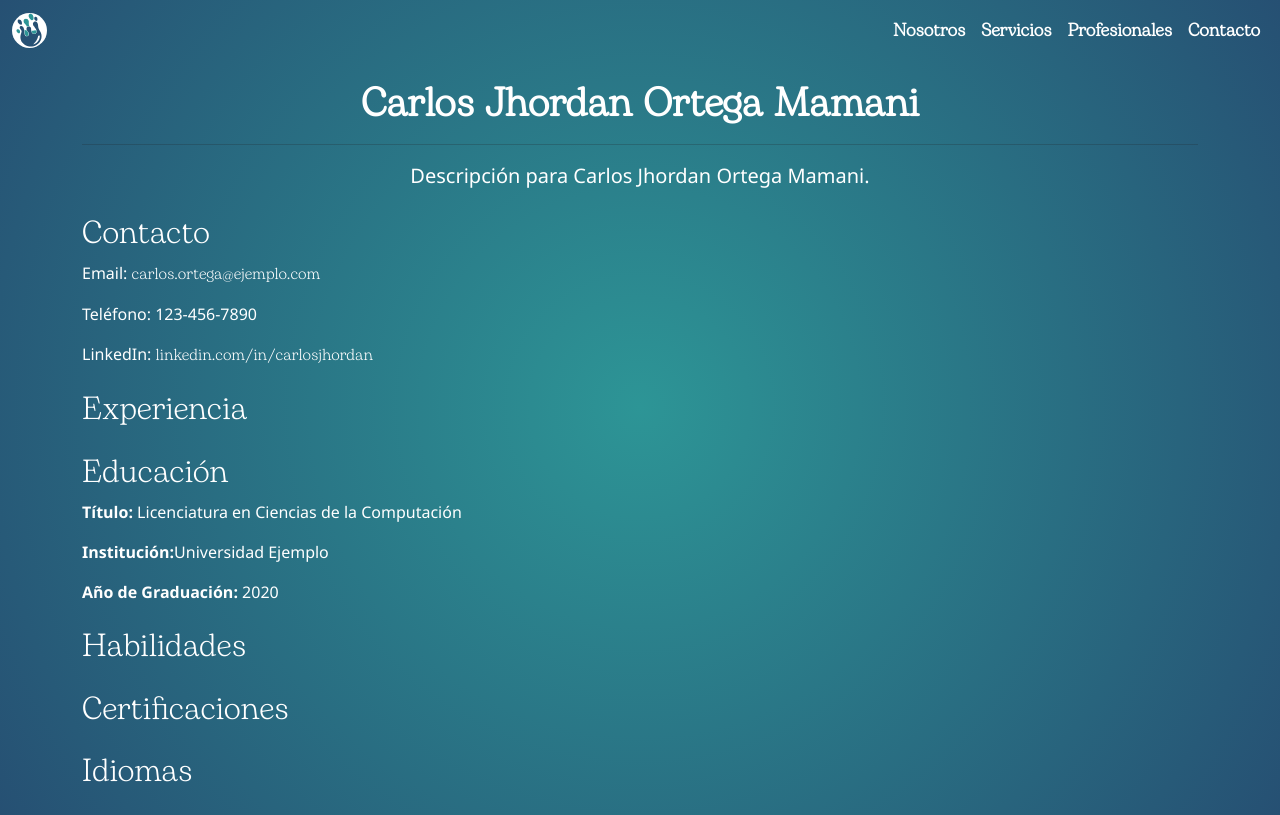
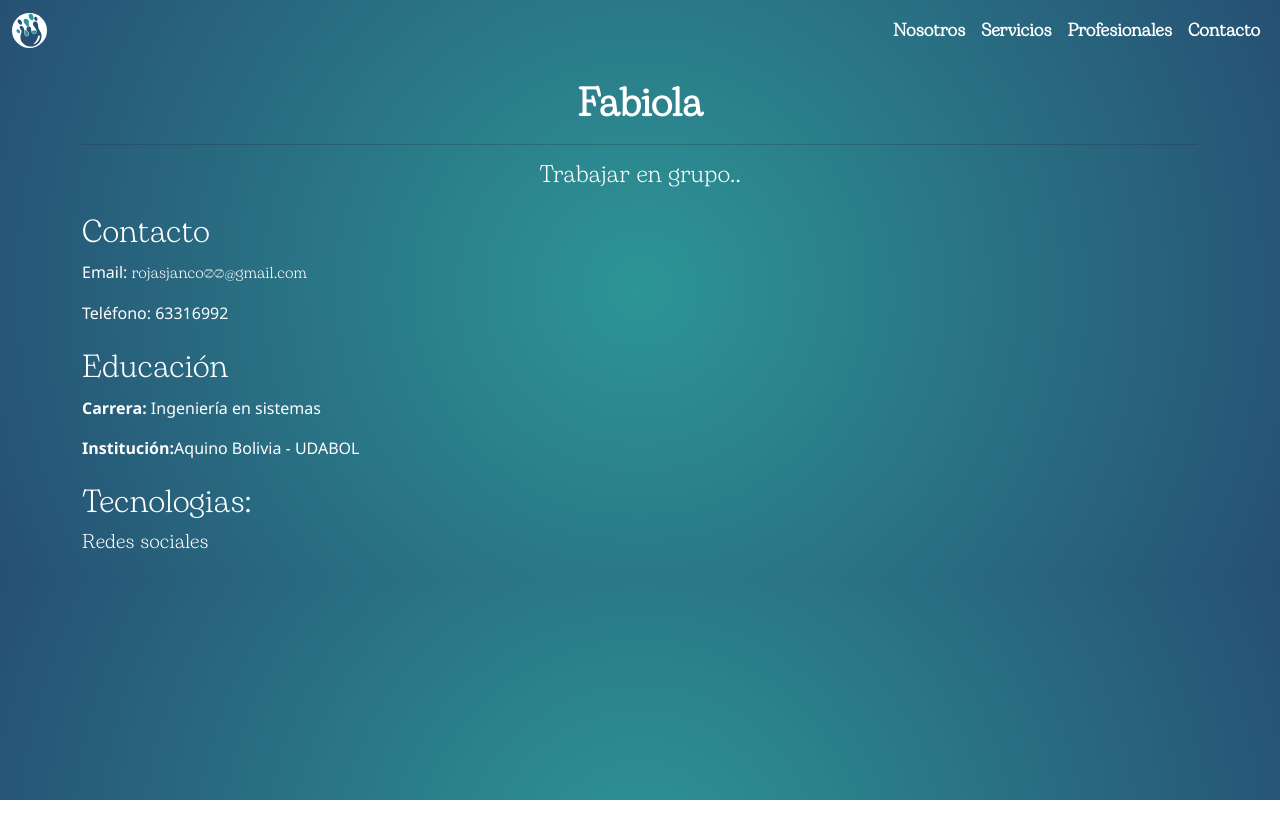
Before and after one commit to CarlosApala/sc_ia, an Angular app: page /detail/1 in a window 1280 px wide. Built offline with nearby package versions, Linux system fonts and the light colour scheme.

Commit message:
se modifico el perfil de cada usuario

```diff
--- a/src/app/page/profesionales/personal/personal.component.html
+++ b/src/app/page/profesionales/personal/personal.component.html
@@ -1,12 +1,15 @@
 <div class="container" style="padding-top: 10vh">
   <header class="text-center mb-4">
     <h1 style="color: white; font-weight: bold">
-      {{ selectedCv?.name }}
+      {{ selectedCv?.nombre }}
     </h1>
     <hr />
-    <p class="lead">
+    <!-- <p class="lead">
       {{ selectedCv?.profile }}
-    </p>
+    </p> -->
+    <h4>
+      {{ selectedCv?.descripcion }}
+    </h4>
   </header>
 
   <section class="contact-info mb-4">
@@ -14,13 +17,13 @@
     <p style="color: white">
       Email:
       <a href="mailto:correo@ejemplo.com" style="color: white">
-        {{ selectedCv?.contact?.email }}</a
+        {{ selectedCv?.email }}</a
       >
     </p>
     <p style="color: white" style="color: white">
-      Teléfono: {{ selectedCv?.contact?.phone }}
+      Teléfono: {{ selectedCv?.telefono }}
     </p>
-    <p style="color: white">
+    <!-- <p style="color: white">
       LinkedIn:
       <a
         href="https://linkedin.com/in/juanperez"
@@ -28,10 +31,10 @@
         style="color: white"
         >{{ selectedCv?.contact?.linkedin }}</a
       >
-    </p>
+    </p> -->
   </section>
 
-  <section class="experience mb-4">
+  <!-- <section class="experience mb-4">
     <h2>Experiencia</h2>
     @for (item of selectedCv?.experience; track $index) {
     <div class="experience-item mb-3">
@@ -47,28 +50,28 @@
       </ul>
     </div>
     }
-  </section>
+  </section> -->
 
   <section class="education mb-4">
     <h2>Educación</h2>
-    <p><strong>Título:</strong> {{ selectedCv?.education?.degree }}</p>
-    <p><strong>Institución:</strong>{{ selectedCv?.education?.institution }}</p>
-    <p>
+    <p><strong>Carrera:</strong> {{ selectedCv?.carrera }}</p>
+    <p><strong>Institución:</strong>{{ selectedCv?.universidad }}</p>
+    <!-- <p>
       <strong>Año de Graduación:</strong>
       {{ selectedCv?.education?.graduationYear }}
-    </p>
+    </p> -->
   </section>
 
-  <section class="skills mb-4">
+  <!-- <section class="skills mb-4">
     <h2>Habilidades</h2>
     <ul class="list-inline">
       @for (item of selectedCv?.skills; track $index) {
       <li class="list-inline-item" style="color: white">{{ item }}</li>
       }
     </ul>
-  </section>
+  </section> -->
 
-  <section class="certifications mb-4">
+  <!-- <section class="certifications mb-4">
     <h2>Certificaciones</h2>
     @for (item of selectedCv?.certifications; track $index) {
     <div class="certification-item mb-3">
@@ -77,15 +80,13 @@
       <p><strong>Año:</strong> {{ item.year }}</p>
     </div>
     }
-  </section>
+  </section> -->
 
   <section class="languages mb-4">
-    <h2>Idiomas</h2>
-    @for (item of selectedCv?.languages; track $index) {
-    <div class="language-item mb-3">
-      <p><strong>Idioma:</strong> {{ item.language }}</p>
-      <p><strong>Nivel:</strong>{{ item.level }}</p>
-    </div>
-    }
+    <h2>Tecnologias:</h2>
+
+    <h5>
+      {{ selectedCv?.tecnologias }}
+    </h5>
   </section>
 </div>
--- a/src/app/page/profesionales/personal/personal.component.ts
+++ b/src/app/page/profesionales/personal/personal.component.ts
@@ -1,7 +1,7 @@
 import { Component, OnInit } from '@angular/core';
 import { ActivatedRoute } from '@angular/router';
 import { CvsService } from '../cvs.service';
-import { CV } from './personal.interface';
+import { Person } from './personal.interface';
 @Component({
   selector: 'app-personal',
   templateUrl: './personal.component.html',
@@ -10,197 +10,122 @@ import { CV } from './personal.interface';
 })
 export class PersonalComponent implements OnInit {
   id: string | null = null;
-  selectedCv: CV | null = null;
-  cvData: CV[] = [
+  selectedCv: Person | null = null;
+  cvData: Person[] = [
     {
       id: 1,
-      name: 'Carlos Jhordan Ortega Mamani',
-      contact: {
-        email: 'carlos.ortega@ejemplo.com',
-        phone: '123-456-7890',
-        linkedin: 'linkedin.com/in/carlosjhordan',
-      },
-      profile: 'Descripción para Carlos Jhordan Ortega Mamani.',
-      experience: [],
-      education: {
-        degree: 'Licenciatura en Ciencias de la Computación',
-        institution: 'Universidad Ejemplo',
-        graduationYear: '2020',
-      },
-      skills: [],
-      certifications: [],
-      languages: [],
+      nombre: 'Fabiola',
+      apellidos: 'Rojas Janco',
+      email: 'rojasjanco85@gmail.com',
+      telefono: '63316992',
+      universidad: 'Aquino Bolivia - UDABOL',
+      carrera: 'Ingeniería en sistemas',
+      tecnologias: 'Redes sociales',
+      descripcion: 'Trabajar en grupo..',
     },
     {
       id: 2,
-      name: 'Fabiola Rojas Janco',
-      contact: {
-        email: 'fabiola.rojas@ejemplo.com',
-        phone: '234-567-8901',
-        linkedin: 'linkedin.com/in/fabiolarojas',
-      },
-      profile: 'Descripción para Fabiola Rojas Janco.',
-      experience: [],
-      education: {
-        degree: 'Licenciatura en Ciencias de la Computación',
-        institution: 'Universidad Ejemplo',
-        graduationYear: '2020',
-      },
-      skills: [],
-      certifications: [],
-      languages: [],
+      nombre: 'Jaime',
+      apellidos: 'Quispe Jimenez',
+      email: 'jaime.sistemas@gmail.com',
+      telefono: '69283202',
+      universidad: 'UDABOL',
+      carrera: 'Ingeniería de sistemas',
+      tecnologias: 'Desarrollador Web',
+      descripcion: 'Programar y Jugar Video Juegos',
     },
     {
       id: 3,
-      name: 'José Carlos Apala Mamani',
-      contact: {
-        email: 'jose.apala@ejemplo.com',
-        phone: '345-678-9012',
-        linkedin: 'linkedin.com/in/josecarlosapala',
-      },
-      profile: 'Descripción para José Carlos Apala Mamani.',
-      experience: [],
-      education: {
-        degree: 'Licenciatura en Ciencias de la Computación',
-        institution: 'Universidad Ejemplo',
-        graduationYear: '2020',
-      },
-      skills: [],
-      certifications: [],
-      languages: [],
+      nombre: 'Alexander',
+      apellidos: 'Justiniano Aranibar',
+      email: 'yalex4006@gmail.com',
+      telefono: '76371288',
+      universidad: 'Udabol',
+      carrera: 'Ing. De sistemas',
+      tecnologias: 'C#, python, MySQL, SQL SERVER, html, css',
+      descripcion:
+        'Soy un joven dedicado a mi trabajo, a crear profesionalmente, me gusta leer, repasar lo aprendido',
     },
     {
       id: 4,
-      name: 'Jose Julian Sarabia Roque',
-      contact: {
-        email: 'jose.sarabia@ejemplo.com',
-        phone: '456-789-0123',
-        linkedin: 'linkedin.com/in/josejuliansarabia',
-      },
-      profile: 'Descripción para Jose Julian Sarabia Roque.',
-      experience: [],
-      education: {
-        degree: 'Licenciatura en Ciencias de la Computación',
-        institution: 'Universidad Ejemplo',
-        graduationYear: '2020',
-      },
-      skills: [],
-      certifications: [],
-      languages: [],
+      nombre: 'Jose Julian',
+      apellidos: 'Sarabia Roque',
+      email: 'josejuliansarabiaroque1@gmail.com',
+      telefono: '63551198',
+      universidad: 'udabol',
+      carrera: 'ING SISTEMA',
+      tecnologias: '',
+      descripcion: '',
     },
     {
       id: 5,
-      name: 'Alexander Justiniano Aranibar',
-      contact: {
-        email: 'alexander.aranibar@ejemplo.com',
-        phone: '567-890-1234',
-        linkedin: 'linkedin.com/in/alexanderjustiniano',
-      },
-      profile: 'Descripción para Alexander Justiniano Aranibar.',
-      experience: [],
-      education: {
-        degree: 'Licenciatura en Ciencias de la Computación',
-        institution: 'Universidad Ejemplo',
-        graduationYear: '2020',
-      },
-      skills: [],
-      certifications: [],
-      languages: [],
+      nombre: 'Bertho',
+      apellidos: 'Barrios Velarde',
+      email: 'bbvelarde1991@Gmail.com',
+      telefono: '72784839',
+      universidad: 'Universidad Aquino',
+      carrera: 'Ing. Sistemas',
+      tecnologias: 'Desarrollo Software, página web',
+      descripcion: 'Redes en proyectos FTTH y FTTR',
     },
     {
       id: 6,
-      name: 'Jean Pierre Guzmán Terrazas',
-      contact: {
-        email: 'jean.guzman@ejemplo.com',
-        phone: '678-901-2345',
-        linkedin: 'linkedin.com/in/jeanpierre',
-      },
-      profile: 'Descripción para Jean Pierre Guzmán Terrazas.',
-      experience: [],
-      education: {
-        degree: 'Licenciatura en Ciencias de la Computación',
-        institution: 'Universidad Ejemplo',
-        graduationYear: '2020',
-      },
-      skills: [],
-      certifications: [],
-      languages: [],
+      nombre: 'Jean Pierre',
+      apellidos: 'Guzmán Terrazas',
+      email: 'jpgt755@gmail.com',
+      telefono: '62102525',
+      universidad: 'Udabol',
+      carrera: 'Ingeniería en Sistemas',
+      tecnologias:
+        'Programación (c#, sql) Programación web(html, css, php, js, bootstrap, Laravel, laragon, xampp)',
+      descripcion:
+        'Soy una persona analítica y orientada a resultados, con una fuerte capacidad para resolver problemas y optimizar procesos. Me motiva el desafío de encontrar soluciones eficientes y efectivas. Disfruto trabajando en equipo y compartiendo conocimientos para alcanzar objetivos. En mis tiempos libres me gusta explorar nuevas tecnologías y programar proyectos personales como software o sitios web. También soy aficionado al fútbol y calistenia para mantenerme bien físicamente y con buena salud. En cuanto a pasatiempos, disfruto viajar al campo y conocer nuevos lugares y ciudades.',
     },
     {
       id: 7,
-      name: 'Omar Acero Huanca',
-      contact: {
-        email: 'omar.acero@ejemplo.com',
-        phone: '789-012-3456',
-        linkedin: 'linkedin.com/in/omaracero',
-      },
-      profile: 'Descripción para Omar Acero Huanca.',
-      experience: [],
-      education: {
-        degree: 'Licenciatura en Ciencias de la Computación',
-        institution: 'Universidad Ejemplo',
-        graduationYear: '2020',
-      },
-      skills: [],
-      certifications: [],
-      languages: [],
+      nombre: 'Najai',
+      apellidos: 'Sossa Bernal',
+      email: 'najaisosa123@gmail.com',
+      telefono: '63577413',
+      universidad: 'Universidad de Aquino Bolivia',
+      carrera: 'Ingeniería de Sistemas',
+      tecnologias: '',
+      descripcion:
+        'Soy una ingeniera de sistemas con una pasión por la tecnología y el arte. Disfruto dibujar y leer novelas, fanfics, anime y manga. Amo la música variada, especialmente Shakira, Morat e Imagine Dragons, y tengo un interés especial en la música clásica, tanto extranjera como latina. Soy la menor de mis hermanos, y aunque soy reservada y no muy sociable, valoro la honestidad y la integridad. Los perros son mis compañeros favoritos, y disfruto de la compañía de los gatos. Busco siempre mejorar mis habilidades y enfrentar nuevos desafíos.',
     },
     {
       id: 8,
-      name: 'Najai Sossa Bernal',
-      contact: {
-        email: 'najai.sossa@ejemplo.com',
-        phone: '890-123-4567',
-        linkedin: 'linkedin.com/in/najaisossa',
-      },
-      profile: 'Descripción para Najai Sossa Bernal.',
-      experience: [],
-      education: {
-        degree: 'Licenciatura en Ciencias de la Computación',
-        institution: 'Universidad Ejemplo',
-        graduationYear: '2020',
-      },
-      skills: [],
-      certifications: [],
-      languages: [],
+      nombre: 'Carlos Jhordan',
+      apellidos: 'Ortega Mamani',
+      email: 'ortegajhordan51@gmail.com',
+      telefono: '77061485',
+      universidad: 'UDABOL',
+      carrera: 'ING. Sistemas',
+      tecnologias:
+        'Desarrollo web en el entorno de visual studio y visual studio code, IA convulsionales.',
+      descripcion: 'Soy hiperactivo y pasatiempo es el volleyball',
     },
     {
       id: 9,
-      name: 'Keneth Sebastian Ayo Alarcon',
-      contact: {
-        email: 'keneth.ayo@ejemplo.com',
-        phone: '901-234-5678',
-        linkedin: 'linkedin.com/in/kenethayo',
-      },
-      profile: 'Descripción para Keneth Sebastian Ayo Alarcon.',
-      experience: [],
-      education: {
-        degree: 'Licenciatura en Ciencias de la Computación',
-        institution: 'Universidad Ejemplo',
-        graduationYear: '2020',
-      },
-      skills: [],
-      certifications: [],
-      languages: [],
+      nombre: 'Keneth Sebastian',
+      apellidos: 'Ayo Alarcon',
+      email: 'kenethayo@gmail.com',
+      telefono: '61512831',
+      universidad: 'Udabol',
+      carrera: 'Ingeniería de Sistemas',
+      tecnologias: 'GitHub',
+      descripcion: 'Jugar videojuegos, frontón, gym',
     },
     {
       id: 10,
-      name: 'Andru Fernando Rospilloso',
-      contact: {
-        email: 'andru.rospilloso@ejemplo.com',
-        phone: '012-345-6789',
-        linkedin: 'linkedin.com/in/andrurospilloso',
-      },
-      profile: 'Descripción para Andru Fernando Rospilloso.',
-      experience: [],
-      education: {
-        degree: 'Licenciatura en Ciencias de la Computación',
-        institution: 'Universidad Ejemplo',
-        graduationYear: '2020',
-      },
-      skills: [],
-      certifications: [],
-      languages: [],
+      nombre: 'Jose Carlos',
+      apellidos: 'Apala Mamani',
+      email: 'josecarlosapalamamani@gmail.com',
+      carrera: 'Ingeniera de Sistemas',
+      descripcion: 'Me gustar jugar futbol, e ir a pescar toda la noche',
+      tecnologias: 'C#, Angular, Flutter, Nestjs, Nodejs, Mysql',
+      telefono: '72909736',
+      universidad: 'udabol',
     },
   ];
 
--- a/src/app/page/profesionales/profesionales.component.ts
+++ b/src/app/page/profesionales/profesionales.component.ts
@@ -11,82 +11,85 @@ export class ProfesionalesComponent implements OnInit {
   professionals = [
     {
       id: 1,
-      name: 'Carlos Jhordan Ortega Mamani',
-      degree: 'Licenciatura en Ciencias de la Computación', // Ajusta según el título real
-      description: 'Descripción para Carlos Jhordan Ortega Mamani.',
-      imageUrl: './assets/img/R.jpg',
+      name: 'Fabiola Rojas Janco',
+      degree: 'Ingeniería en Sistemas',
+      description: 'Trabajar en grupo..',
+      imageUrl: './assets/img/fabiola.jpg',
       link: 'detail/1',
     },
     {
       id: 2,
-      name: 'Fabiola Rojas Janco',
-      degree: 'Licenciatura en Ciencias de la Computación', // Ajusta según el título real
-      description: 'Descripción para Fabiola Rojas Janco.',
-      imageUrl: './assets/img/R.jpg',
+      name: 'Jaime Quispe Jimenez',
+      degree: 'Ingeniería de Sistemas',
+      description: 'Programar y Jugar Video Juegos',
+      imageUrl: './assets/img/jaime.jpg',
       link: 'detail/2',
     },
     {
       id: 3,
-      name: 'José Carlos Apala Mamani',
-      degree: 'Licenciatura en Ciencias de la Computación', // Ajusta según el título real
-      description: 'Descripción para José Carlos Apala Mamani.',
-      imageUrl: './assets/img/R.jpg',
+      name: 'Alexander Justiniano Aranibar',
+      degree: 'Ing. De Sistemas',
+      description:
+        'Soy un joven dedicado a mi trabajo, a crear profesionalmente, me gusta leer, repasar lo aprendido',
+      imageUrl: './assets/img/alexander.jpg',
       link: 'detail/3',
     },
     {
       id: 4,
       name: 'Jose Julian Sarabia Roque',
-      degree: 'Licenciatura en Ciencias de la Computación', // Ajusta según el título real
-      description: 'Descripción para Jose Julian Sarabia Roque.',
-      imageUrl: './assets/img/R.jpg',
+      degree: 'ING SISTEMA',
+      description: '',
+      imageUrl: './assets/img/jose.jpg',
       link: 'detail/4',
     },
     {
       id: 5,
-      name: 'Alexander Justiniano Aranibar',
-      degree: 'Licenciatura en Ciencias de la Computación', // Ajusta según el título real
-      description: 'Descripción para Alexander Justiniano Aranibar.',
-      imageUrl: './assets/img/R.jpg',
+      name: 'Bertho Barrios Velarde',
+      degree: 'Ing. Sistemas',
+      description: 'Redes en proyectos FTTH y FTTR',
+      imageUrl: './assets/img/bertho.jpg',
       link: 'detail/5',
     },
     {
       id: 6,
       name: 'Jean Pierre Guzmán Terrazas',
-      degree: 'Licenciatura en Ciencias de la Computación', // Ajusta según el título real
-      description: 'Descripción para Jean Pierre Guzmán Terrazas.',
-      imageUrl: './assets/img/R.jpg',
+      degree: 'Ingeniería en Sistemas',
+      description:
+        'Soy una persona analítica y orientada a resultados, con una fuerte capacidad para resolver problemas y optimizar procesos. Me motiva el desafío de encontrar soluciones eficientes y efectivas. Disfruto trabajando en equipo y compartiendo conocimientos para alcanzar objetivos. En mis tiempos libres me gusta explorar nuevas tecnologías y programar proyectos personales como software o sitios web. También soy aficionado al fútbol y calistenia para mantenerme bien físicamente y con buena salud. En cuanto a pasatiempos, disfruto viajar al campo y conocer nuevos lugares y ciudades.',
+      imageUrl: './assets/img/jean.jpg',
       link: 'detail/6',
     },
     {
       id: 7,
-      name: 'Omar Acero Huanca',
-      degree: 'Licenciatura en Ciencias de la Computación', // Ajusta según el título real
-      description: 'Descripción para Omar Acero Huanca.',
-      imageUrl: './assets/img/R.jpg',
+      name: 'Najai Sossa Bernal',
+      degree: 'Ingeniería de Sistemas',
+      description:
+        'Soy una ingeniera de sistemas con una pasión por la tecnología y el arte. Disfruto dibujar y leer novelas, fanfics, anime y manga. Amo la música variada, especialmente Shakira, Morat e Imagine Dragons, y tengo un interés especial en la música clásica, tanto extranjera como latina. Soy la menor de mis hermanos, y aunque soy reservada y no muy sociable, valoro la honestidad y la integridad. Los perros son mis compañeros favoritos, y disfruto de la compañía de los gatos. Busco siempre mejorar mis habilidades y enfrentar nuevos desafíos.',
+      imageUrl: './assets/img/najai.jpg',
       link: 'detail/7',
     },
     {
       id: 8,
-      name: 'Najai Sossa Bernal',
-      degree: 'Licenciatura en Ciencias de la Computación', // Ajusta según el título real
-      description: 'Descripción para Najai Sossa Bernal.',
-      imageUrl: './assets/img/R.jpg',
+      name: 'Carlos Jhordan Ortega Mamani',
+      degree: 'Ingeniería de Sistemas',
+      description: 'Soy hiperactivo y pasatiempo es el volleyball',
+      imageUrl: './assets/img/carlos.jpg',
       link: 'detail/8',
     },
     {
       id: 9,
       name: 'Keneth Sebastian Ayo Alarcon',
-      degree: 'Licenciatura en Ciencias de la Computación', // Ajusta según el título real
-      description: 'Descripción para Keneth Sebastian Ayo Alarcon.',
-      imageUrl: './assets/img/R.jpg',
+      degree: 'Ingeniería de Sistemas',
+      description: 'Jugar videojuegos, frontón, gym',
+      imageUrl: './assets/img/keneth.jpg',
       link: 'detail/9',
     },
     {
       id: 10,
-      name: 'Andru Fernando Rospilloso',
-      degree: 'Licenciatura en Ciencias de la Computación', // Ajusta según el título real
-      description: 'Descripción para Andru Fernando Rospilloso.',
-      imageUrl: './assets/img/R.jpg',
+      name: 'Jose Carlos Apala M.',
+      degree: 'Ingenieria de Sistemas',
+      description: 'El deporte y pesca',
+      imageUrl: './assets/img/josecarlos.jpg',
       link: 'detail/10',
     },
   ];
```
Also changed, not shown: src/app/page/profesionales/personal/personal.interface.ts (+13 -1 lines), src/app/page/profesionales/profesionales.component.html (+8 -1 lines).
